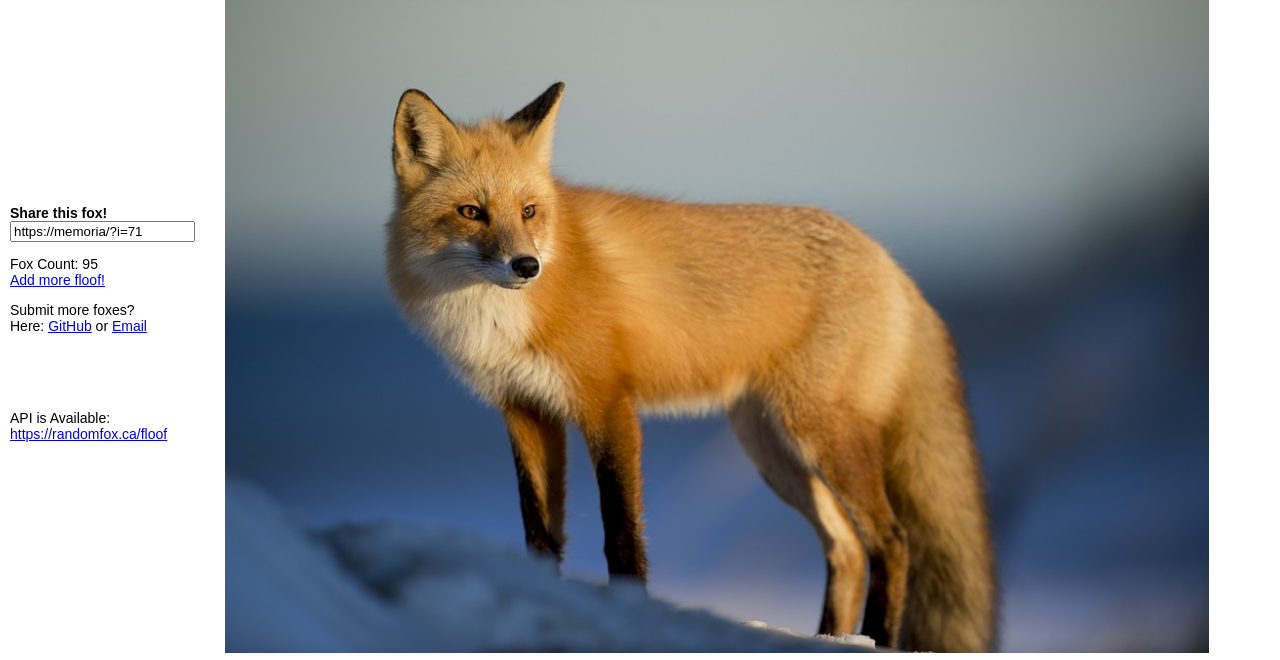
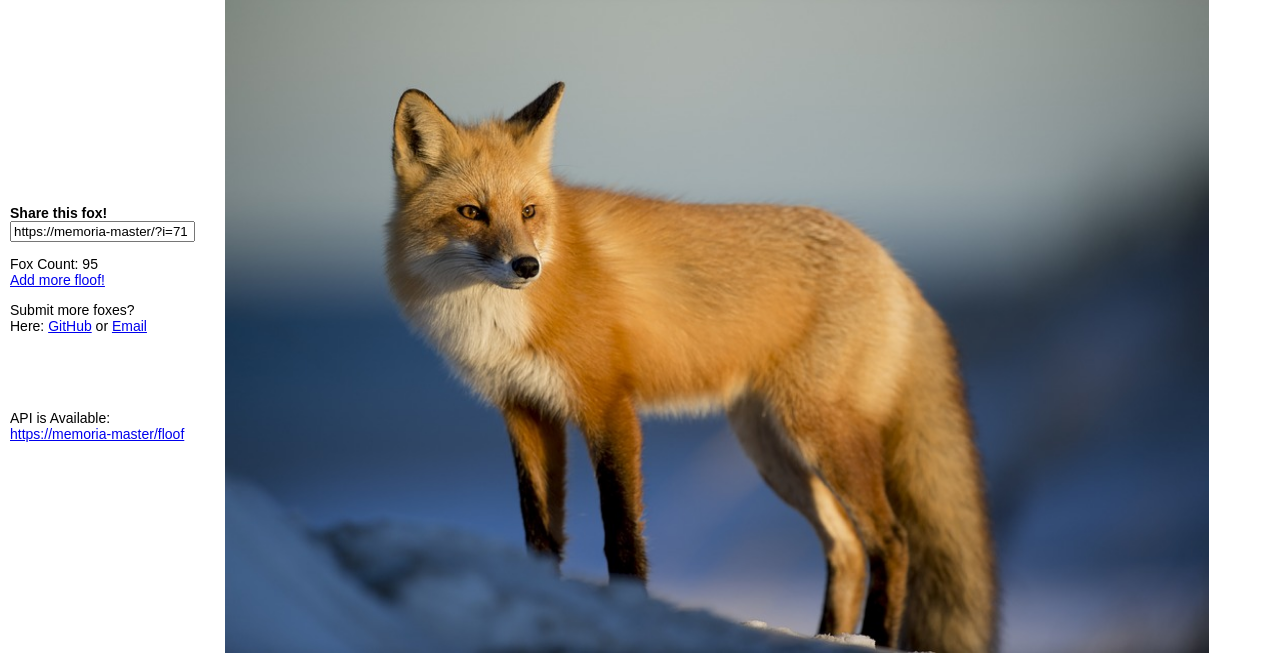
Before and after one commit to xisraeluni/memoria-master, a PHP site: page / in a window 1280 px wide. Shown: the part 16-676 px from the top of the page. Run offline with PHP 8.4, Linux system fonts and the light colour scheme; some libraries are stand-ins or nearby versions.

Commit message:
actualizacion

```diff
--- a/api/v1/getfoxes/index.php
+++ b/api/v1/getfoxes/index.php
@@ -17,8 +17,8 @@ if ($files and isset($_GET['count'])) {
                     $random_number = rand(1, $FOX_NUM);
                 } while (in_array( $random_number ,$foxNums ));
                 array_push($foxNums,$random_number);
-                array_push($image_paths,'https://randomfox.ca/images/'.$random_number.'.jpg');
-                array_push($links,'https://randomfox.ca/?i='.$random_number);
+                array_push($image_paths,'https://memoria-master/images/'.$random_number.'.jpg');
+                array_push($links,'https://memoria-master/?i='.$random_number);
                 $valid_request = TRUE;
             }
         } else {
--- a/floof/index.php
+++ b/floof/index.php
@@ -7,8 +7,8 @@ if ($files) {
     $FOX_NUM = count($files);
     $random_fox_index = rand(1, $FOX_NUM);
 
-    $image_path = 'https://randomfox.ca/images/'.$random_fox_index.'.jpg';
-    $link = 'https://randomfox.ca/?i='.$random_fox_index;
+    $image_path = 'https://memoria-master/images/'.$random_fox_index.'.jpg';
+    $link = 'https://memoria-master/?i='.$random_fox_index;
 } else {
     $image_path = null;
     $link = null;
--- a/index.php
+++ b/index.php
@@ -81,20 +81,20 @@ if ($files) {
 <div id="panel">
 	<div id="sidebar">
 		<label for=shareButton><strong>Share this fox!</strong></label>
-		<input type="text" id="shareButton" value="https://memoria/?i=<?= $random_fox_index ?>" onclick="this.select();" /><br />
+		<input type="text" id="shareButton" value="https://memoria-master/?i=<?= $random_fox_index ?>" onclick="this.select();" /><br />
 
 		<p id="fox_count">Fox Count: <?= $FOX_NUM ?><br />
-			<a href="https://github.com/xisraeluni/memoria">Add more floof!</a></p>
+			<a href="https://github.com/xisraeluni/memoria-master">Add more floof!</a></p>
 
-		<p>Submit more foxes?<br>Here: <a href="https://github.com/xisraeluni/memoria" target="_blank">GitHub</a> or <a href="mailto:x-bot@x-hub.co?subject=Fox%20Pictures%20Upload%20Request">Email</a></p>
+		<p>Submit more foxes?<br>Here: <a href="https://github.com/xisraeluni/memoria-master" target="_blank">GitHub</a> or <a href="mailto:x-bot@x-hub.co?subject=Fox%20Pictures%20Upload%20Request">Email</a></p>
 
 		<br /><br /><br />
-		<p>API is Available: <a href="https://memoria/floof">https://randomfox.ca/floof</a></p>
+		<p>API is Available: <a href="https://memoria-master/floof">https://memoria-master/floof</a></p>
 
 	</div>
 
-	<a href="https://memoria/?i=<?= $random_fox_index ?>" id="fox_full_link">
-		<img src="https://memoria/images/<?= $random_fox_index ?>.jpg" alt="" title="" style="visibility: hidden;" id="fox_img_link" />
+	<a href="https://memoria-master/?i=<?= $random_fox_index ?>" id="fox_full_link">
+		<img src="https://memoria-master/images/<?= $random_fox_index ?>.jpg" alt="" title="" style="visibility: hidden;" id="fox_img_link" />
 	</a>
 
     <div id="footer">
```
